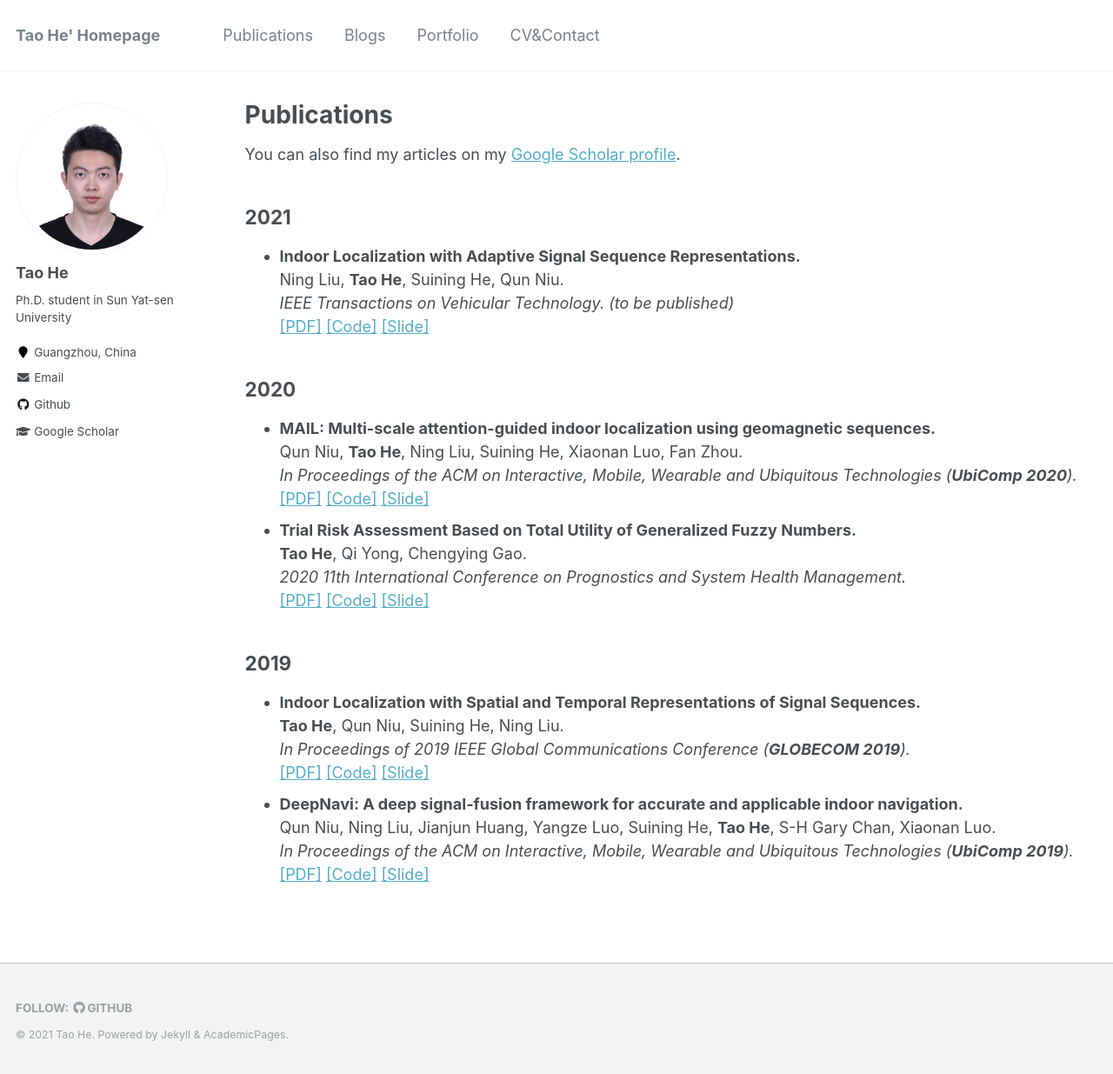
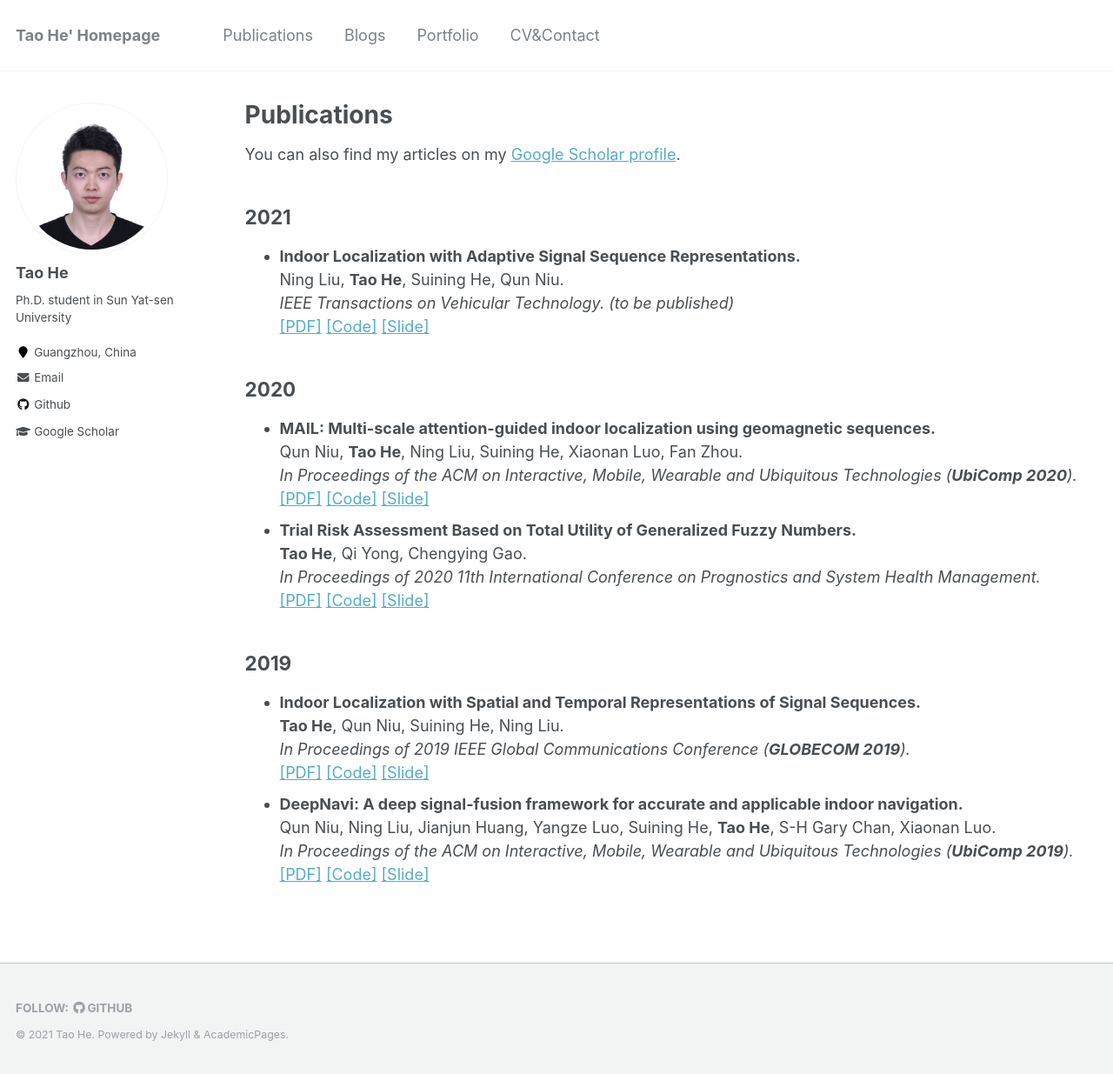
Before and after one commit to onewalnut/onewalnut.github.io, a Jekyll site: the page built from _pages/publications.md, in a window 1280 px wide and 1235 px high. Shown: the whole window at 87% size. Built offline with Jekyll 4.4.1, drawn with Linux system fonts in a browser that asks for light colours.

Commit message:
Update publications.md

```diff
--- a/_pages/publications.md
+++ b/_pages/publications.md
@@ -22,7 +22,7 @@ You can also find my articles on my [Google Scholar profile](https://scholar.goo
   [[PDF]](https://www.hetaooo.com/files/2020_MAIL.pdf)  [[Code]]()  [[Slide]]()
 * **Trial Risk Assessment Based on Total Utility of Generalized Fuzzy Numbers.**
   **Tao He**, Qi Yong, Chengying Gao.
-  *2020 11th International Conference on Prognostics and System Health Management.*
+  *In Proceedings of 2020 11th International Conference on Prognostics and System Health Management.*
   [[PDF]](https://www.hetaooo.com/files/2020_Trial.pdf)  [[Code]]()  [[Slide]]()
 
 2019
```
